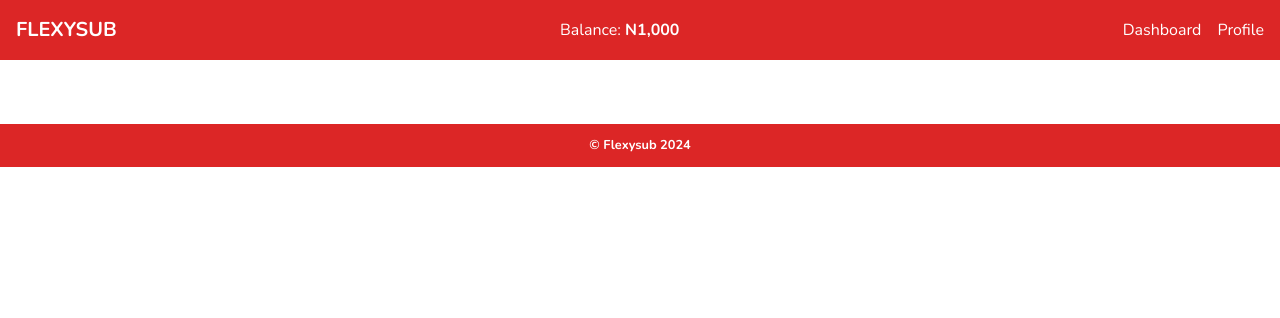
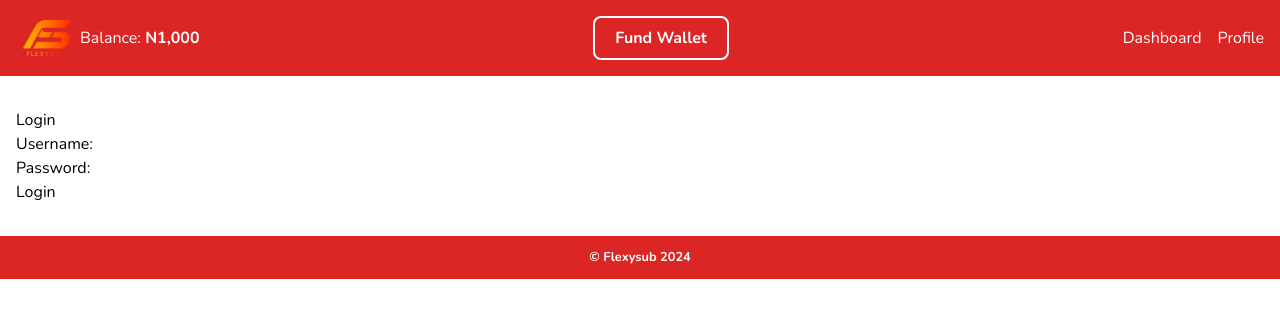
Before and after one commit to Fahyvor/flexysub-frontend, a React (Vite) app: page /login in a window 1280 px wide. Shown: the top 318 px of the page. Built offline with nearby package versions, Linux system fonts and the light colour scheme.

Commit message:
logo and login page

```diff
--- a/src/component/Nav.tsx
+++ b/src/component/Nav.tsx
@@ -2,7 +2,7 @@ import React, { useState } from 'react';
 import { Link } from 'react-router-dom';
 import { FaBarsProgress } from "react-icons/fa6";
 import { GiCancel } from 'react-icons/gi';
-// import Logo from '../assets/logo.png';
+import Logo from '../assets/logo.png';
 
 const Nav: React.FC = () => {
     const [isMenuOpen, setIsMenuOpen] = useState(false);
@@ -11,11 +11,14 @@ const Nav: React.FC = () => {
         <div className="bg-red-600 p-4 bottom-0">
             <div className="flex justify-between items-center text-white">
                 <Link to="/" className="text-xl font-bold">
-                    {/* <img src={Logo} alt='' className='w-10 h-10'/> */}
-                    <p>FLEXYSUB</p>
+                    <img src={Logo} alt='' className='w-16 h-10'/>
+                    {/* <p>FLEXYSUB</p> */}
                 </Link>
                 <div className='lg:flex md:flex hidden'>
                     <p>Balance: <span className='font-bold'>N1,000</span></p>
+                </div>
+                <div className='fund_wallet text-center px-5 cursor-pointer mx-auto bg-transparent py-2 border-2 border-white rounded-lg font-bold'>
+                    <p>Fund Wallet</p>
                 </div>
                 <div className="space-x-4 lg:flex md:flex hidden">
                     <Link to="/dashboard">Dashboard</Link>
--- a/src/pages/Home.tsx
+++ b/src/pages/Home.tsx
@@ -23,9 +23,9 @@ const Home: React.FC = () => {
                 <MdHistoryEdu  className='lg:w-12 lg:h-12 md:w-12 md:h-12 w-6 h-6'/> <p>Transaction History</p></Link>
             </div>
 
-            <div className='fund_wallet lg:w-1/2 md:1/2 w-full cursor-pointer rounded-lg bg-gold py-3'>
+            {/* <div className='fund_wallet lg:w-1/2 md:1/2 w-full cursor-pointer rounded-lg bg-gold py-3'>
                 <p>Fund Wallet</p>
-            </div>
+            </div> */}
         </div>
     )
 }
--- a/src/pages/Login.tsx
+++ b/src/pages/Login.tsx
@@ -1,11 +1,45 @@
-import React from 'react'
+import React, { useState } from 'react';
 
 const Login: React.FC = () => {
+    const [username, setUsername] = useState('');
+    const [password, setPassword] = useState('');
+
+    const handleSubmit = async (event: React.FormEvent) => {
+        event.preventDefault();
+        try {
+            // const response = await loginUser(username, password);
+            console.log('Login successful:');
+        } catch (error) {
+            console.error('Login failed:', error);
+        }
+    };
+
     return (
         <div>
+            <h2>Login</h2>
+            <form onSubmit={handleSubmit}>
+                <div>
+                    <label htmlFor="username">Username:</label>
+                    <input
+                        type="text"
+                        id="username"
+                        value={username}
+                        onChange={(e) => setUsername(e.target.value)}
+                    />
+                </div>
+                <div>
+                    <label htmlFor="password">Password:</label>
+                    <input
+                        type="password"
+                        id="password"
+                        value={password}
+                        onChange={(e) => setPassword(e.target.value)}
+                    />
+                </div>
+                <button type="submit">Login</button>
+            </form>
+        </div>
+    );
+};
 
-        </div>
-    )
-}
-
-export default Login
+export default Login;
```
Also changed, not shown: src/assets/logo.png.
